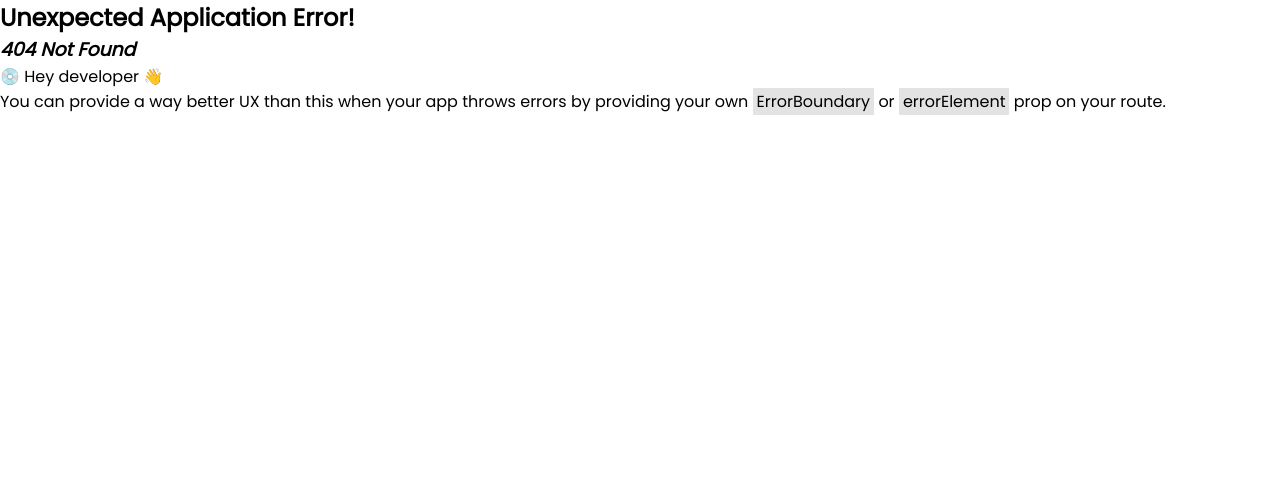
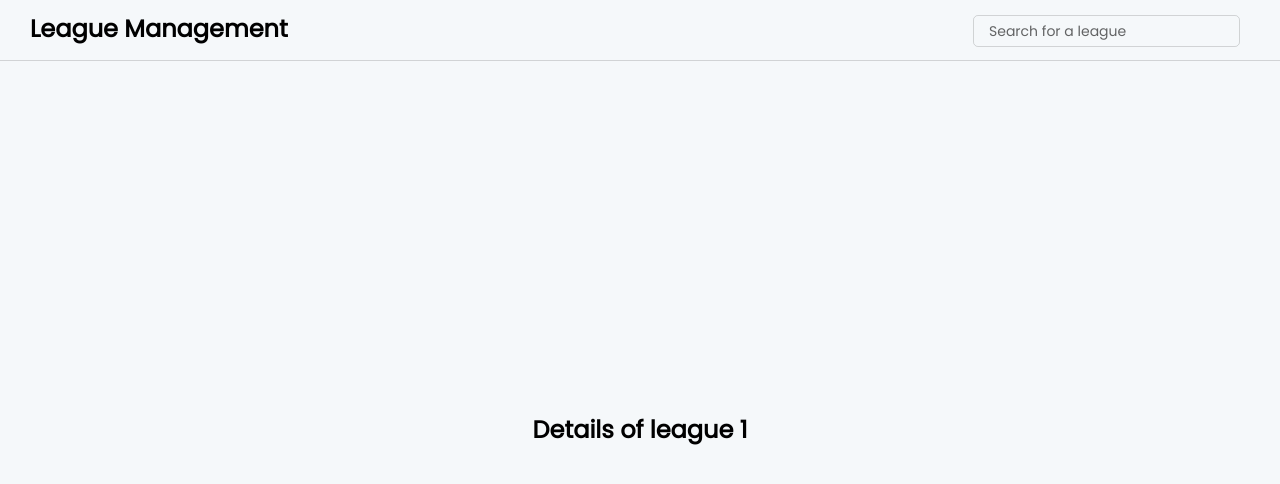
Before and after one commit to tlhalesebaeng/league-oracle-frontend, a React (Vite) app in the folder frontend/: page /leagues/1 in a window 1280 px wide. Before the commit this address had no page. Shown: the top 484 px of the page. Built offline with nearby package versions, Linux system fonts and the light colour scheme.

Commit message:
League details page implementation

```diff
--- a/frontend/src/App.jsx
+++ b/frontend/src/App.jsx
@@ -1,9 +1,11 @@
 import { createBrowserRouter, RouterProvider } from 'react-router-dom';
+
 import RootLayout from './components/app/RootLayout.jsx';
 import Signup from './pages/auth/Signup.jsx';
 import Login from './pages/auth/Login.jsx';
 import Home from './pages/app/Home.jsx';
 import Landing from './pages/app/Landing.jsx';
+import Leagues from './pages/app/Leagues.jsx';
 
 const appRouter = createBrowserRouter([
     {
@@ -13,6 +15,10 @@ const appRouter = createBrowserRouter([
             {
                 index: true,
                 element: <Landing />,
+            },
+            {
+                path: 'leagues/:leagueId',
+                element: <Leagues />,
             },
             {
                 path: 'login',
--- a/frontend/src/components/modal/LeagueItem.jsx
+++ b/frontend/src/components/modal/LeagueItem.jsx
@@ -1,8 +1,20 @@
+import { useNavigate } from 'react-router-dom';
+import { useDispatch } from 'react-redux';
+import { uiActions } from '../../store/ui-slice';
+
 import './LeagueItem.css';
 
 const LeagueItem = ({ id, name, dateCreated }) => {
+    const navigate = useNavigate();
+    const dispatch = useDispatch();
+
+    const handleShowLeague = () => {
+        dispatch(uiActions.hideLeaguesModal());
+        navigate(`/leagues/${id}`);
+    };
+
     return (
-        <li className="league-list__item">
+        <li onClick={handleShowLeague} className="league-list__item">
             <p>{name}</p>
             <p>{dateCreated}</p>
         </li>
--- a/frontend/src/components/modal/LeagueList.jsx
+++ b/frontend/src/components/modal/LeagueList.jsx
@@ -1,21 +1,21 @@
 import LeagueItem from './LeagueItem';
 import './LeagueList.css';
 
-const LeagueList = () => {
+const LeagueList = ({ onClose }) => {
     // keep the list of all leagues in the redux store
     const leagues = [
         {
-            id: 'L1',
+            id: 'l1',
             name: 'Tlhalefos League',
             created: '10-04-2025',
         },
         {
-            id: 'L2',
+            id: 'l2',
             name: 'Sebaeng League',
             created: '07-09-2020',
         },
         {
-            id: 'L3',
+            id: 'l3',
             name: 'Kagiso League',
             created: '20-01-2024',
         },
--- a/frontend/src/components/modal/Modal.jsx
+++ b/frontend/src/components/modal/Modal.jsx
@@ -3,7 +3,7 @@ import Input from '../../utils/Input.jsx';
 import './Modal.css';
 import LeagueList from './LeagueList.jsx';
 
-const Modal = () => {
+const Modal = ({ onClose }) => {
     return ReactDOM.createPortal(
         <dialog open>
             <Input type="text" className="modal-input" />
--- a/frontend/src/components/navigation/SearchLeagues.jsx
+++ b/frontend/src/components/navigation/SearchLeagues.jsx
@@ -1,15 +1,19 @@
-import { useState } from 'react';
+import { useDispatch, useSelector } from 'react-redux';
+
 import Modal from '../modal/Modal.jsx';
 import Backdrop from '../modal/Backdrop.jsx';
+import { uiActions } from '../../store/ui-slice.js';
 
 const SearchLeagues = () => {
-    const [showModal, setShowModal] = useState(false);
+    const dispatch = useDispatch();
+    const showModal = useSelector((state) => state.ui.leaguesModalShown);
+
     const handleSearch = () => {
-        setShowModal(true);
+        dispatch(uiActions.showLeaguesModal());
     };
 
     const handleCloseModal = () => {
-        setShowModal(false);
+        dispatch(uiActions.hideLeaguesModal());
     };
     return (
         <>
--- /dev/null
+++ b/frontend/src/pages/app/Leagues.jsx
@@ -0,0 +1,13 @@
+import { useParams } from 'react-router-dom';
+
+const Leagues = () => {
+    const params = useParams();
+
+    return (
+        <main>
+            <h2>Details of league {params.leagueId}</h2>
+        </main>
+    );
+};
+
+export default Leagues;
--- a/frontend/src/store/ui-slice.js
+++ b/frontend/src/store/ui-slice.js
@@ -2,7 +2,7 @@ import { createSlice } from '@reduxjs/toolkit';
 
 const uiSlice = createSlice({
     name: 'ui',
-    initialState: { authButtonsShown: false },
+    initialState: { authButtonsShown: false, leaguesModalShown: false },
     reducers: {
         showAuthButtons(state) {
             state.authButtonsShown = true;
@@ -10,6 +10,12 @@ const uiSlice = createSlice({
         hideAuthButtons(state) {
             state.authButtonsShown = false;
         },
+        showLeaguesModal(state) {
+            state.leaguesModalShown = true;
+        },
+        hideLeaguesModal(state) {
+            state.leaguesModalShown = false;
+        },
     },
 });
 
```
